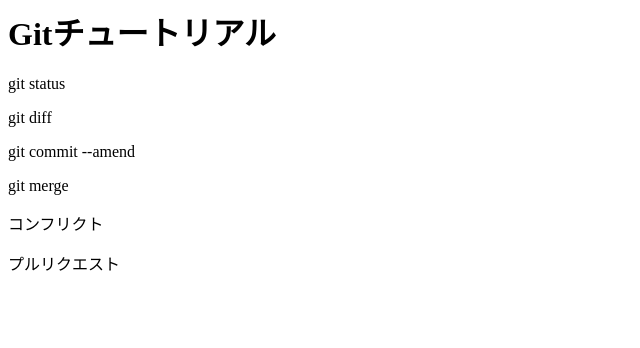
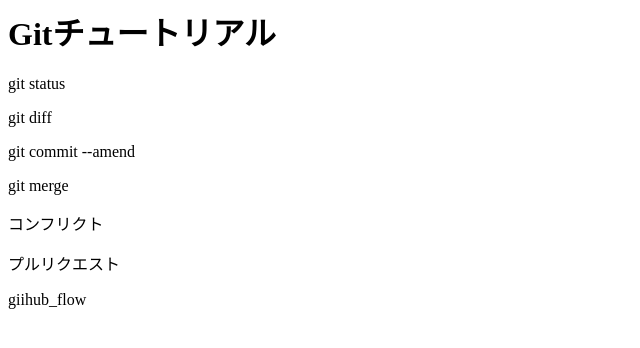
Before and after one commit to AirSeele/git_tutorial, a plain HTML site: page index.html in a window 1280 px wide. Shown: the whole page, without its empty margins (0-640 px from the left). Drawn offline with Linux system fonts and the light colour scheme.

Commit message:
github_flowを追記

```diff
--- a/index.html
+++ b/index.html
@@ -5,3 +5,4 @@
 <P>git merge</P>
 <P>コンフリクト</P>
 <P>プルリクエスト</P>
+<P>giihub_flow</P>
```
